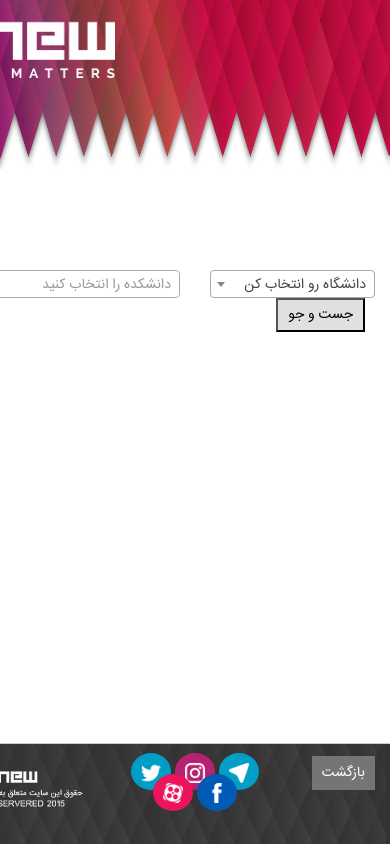
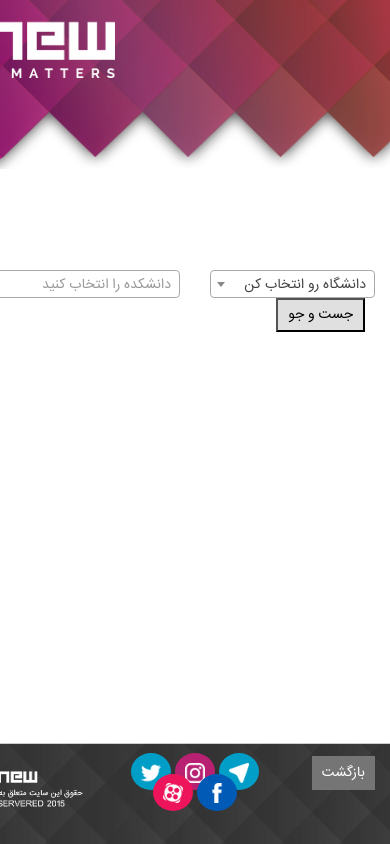
Before and after one commit to khallaghi/voice, a Flask app: page /category/ in a window 390 px wide. Run offline with Flask 2, Linux system fonts and the light colour scheme; data that the repository does not hold is empty; some libraries are stand-ins or nearby versions.

Commit message:
profile footer

```diff
--- a/app/static/category/category1.css
+++ b/app/static/category/category1.css
@@ -18,7 +18,7 @@ html, body, .container-fluid {
 header{
     height: 20%;
     background: url("../user/header.png");
-    background-size: 100% 100%;
+    background-size: cover;
     background-repeat: no-repeat;
 }
 .main{
@@ -53,7 +53,8 @@ footer{
     padding-top: 20px;
     background: url("../user/footer.png");
     background-repeat: no-repeat;
-    background-size: 100% 100%;
+    background-size: cover;
+    background-position: center;
 }
 .about-butom1{
     padding: 5px 10px 5px 10px;
--- a/app/static/profile/fac.css
+++ b/app/static/profile/fac.css
@@ -17,7 +17,7 @@ body{
 header{
     height: 20%;
     background: url("../user/header.png");
-    background-size: 100% 100%;
+    background-size: cover;
     background-repeat: no-repeat;
 }
 .fill {
@@ -69,7 +69,7 @@ header{
     overflow: hidden;
 }
 .avatar{
-    height: 100%
+    height: 100%;
     width: 80%;
     -webkit-filter: grayscale(100%);
     filter: grayscale(100%);
@@ -101,7 +101,7 @@ footer{
     padding-top: 20px;
     background: url("../user/footer.png");
     background-repeat: no-repeat;
-    background-size: 100% 100%;
+    background-size: cover;
 }
 .about-butom1{
     padding: 5px 10px 5px 10px;
```
Also changed, not shown: app/static/profile/profile.css (+25 -2 lines), app/templates/profile/profile.html (+11 -8 lines).
